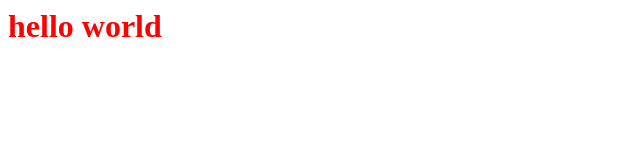
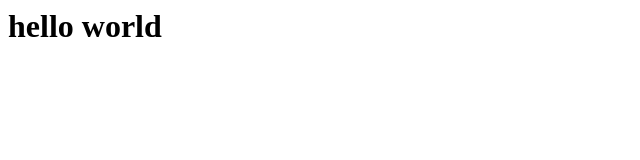
Before and after one commit to Ktssatwik/Ktssatwik.github.io, a plain HTML site: page index.html in a window 1280 px wide. Shown: the whole page, without its empty margins (0-640 px from the left). Drawn offline with Linux system fonts and the light colour scheme.

Commit message:
Update index.html

```diff
--- a/index.html
+++ b/index.html
@@ -1 +1 @@
-<h1 style="color:red;">hello world</h1>
+<h1>hello world</h1>
```
